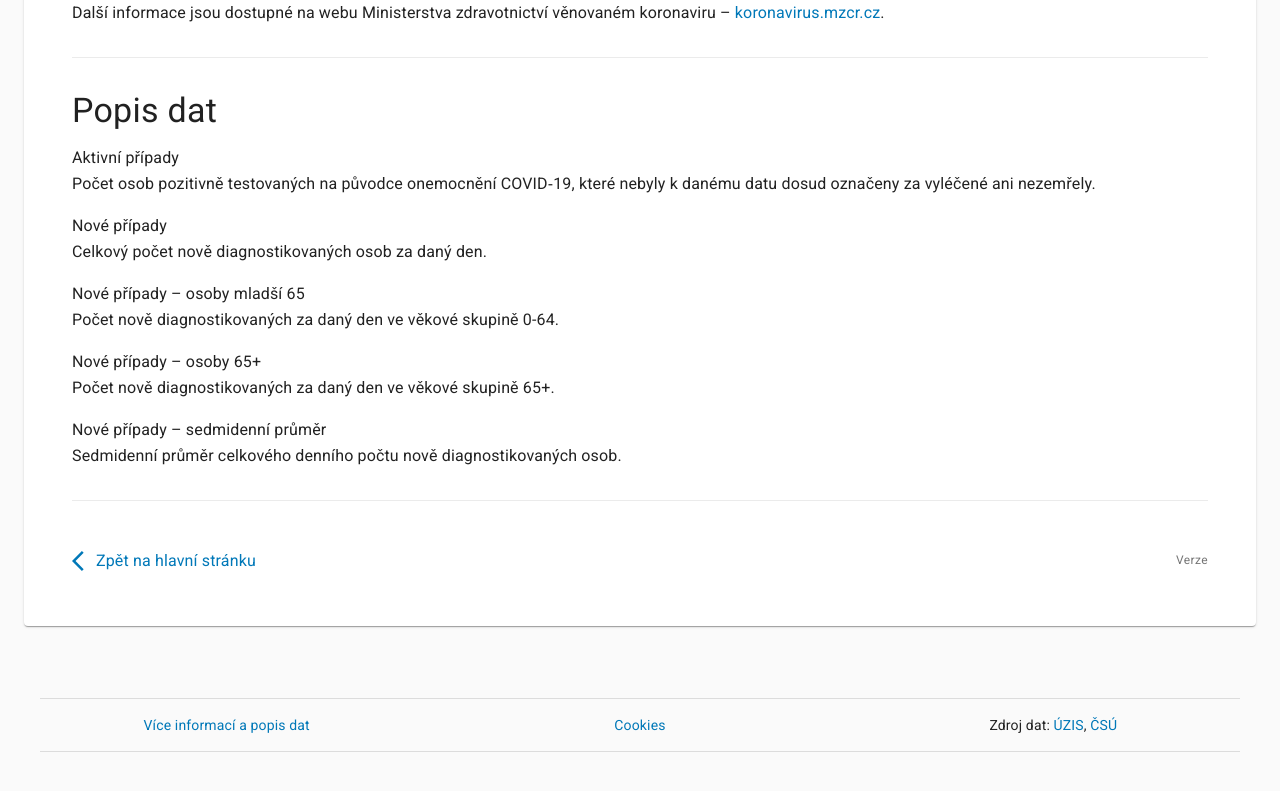
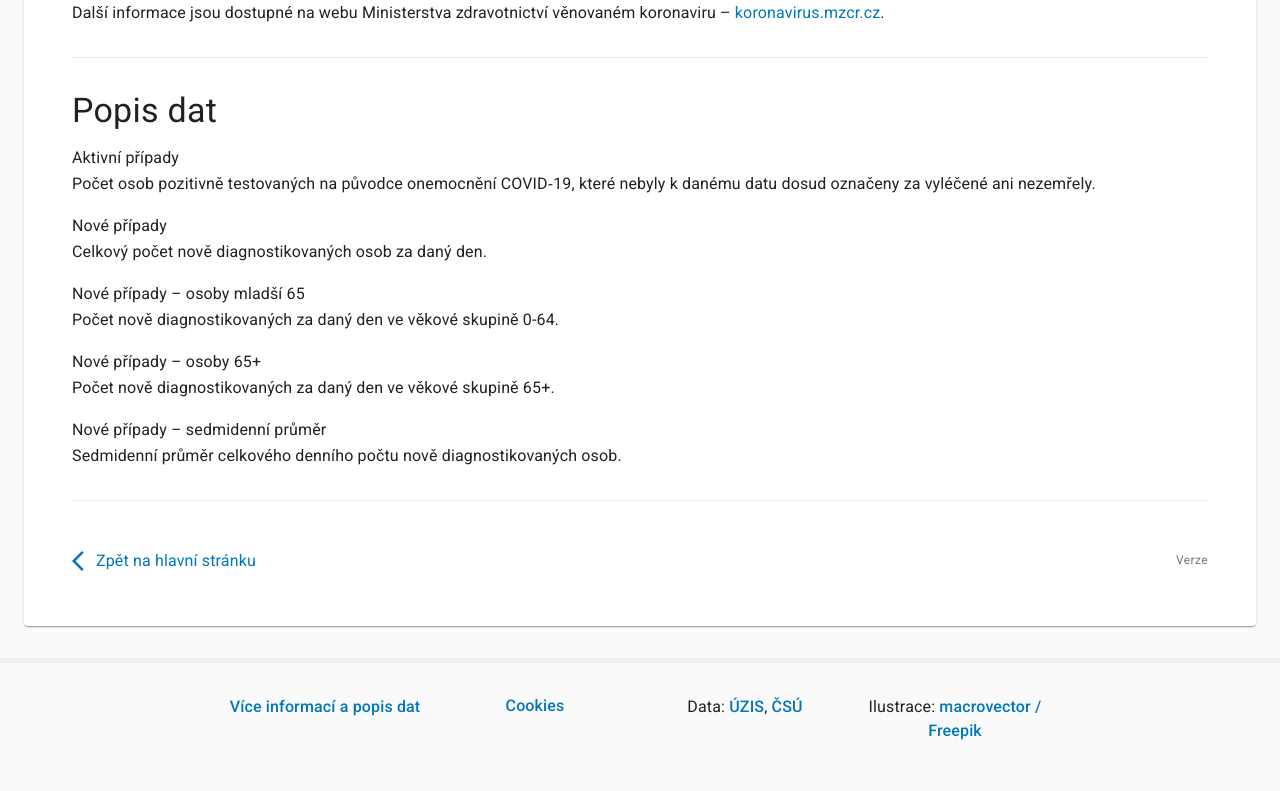
Before and after one commit to pehovorka/covid-obce-frontend, a React (Create React App) app: page /info in a window 1280 px wide. Shown: the part 770-1561 px from the top of the page. Built offline with nearby package versions, Linux system fonts and the light colour scheme; no server answers.

Commit message:
Change footer styles

```diff
--- a/src/components/EmptyContent.js
+++ b/src/components/EmptyContent.js
@@ -1,13 +1,6 @@
 import React from "react";
 import { makeStyles } from "@material-ui/core/styles";
-import {
-  Box,
-  Button,
-  Container,
-  Grid,
-  Paper,
-  Typography,
-} from "@material-ui/core";
+import { Box, Button, Container, Grid, Typography } from "@material-ui/core";
 import SearchIcon from "@material-ui/icons/Search";
 
 import townImage from "../assets/czechTown.svg";
@@ -63,11 +56,14 @@ const useStyles = makeStyles((theme) => ({
   container: {
     background:
       "linear-gradient(to top, #d5d4d0 0%, #d5d4d0 1%, #eeeeec 31%, #efeeec 75%, #e9e9e7 100%);",
-    //minHeight: "calc(100vh - 72px)",
+    minHeight: "calc(100vh - 72px)",
     boxShadow: "inset 0 7px 9px -7px rgba(0,0,0,0.4)",
+    display: "flex",
+    justifyContent: "center",
+    alignItems: "center",
     [theme.breakpoints.up("md")]: {
       paddingTop: theme.spacing(5),
-      paddingBottom: theme.spacing(10),
+      paddingBottom: theme.spacing(15),
     },
   },
   textContainer: {
--- a/src/components/Footer.js
+++ b/src/components/Footer.js
@@ -1,12 +1,15 @@
 import React, { useState } from "react";
-import { Grid, Link, Box, Divider, Typography } from "@material-ui/core";
+import { Grid, Link, Box, Typography, makeStyles } from "@material-ui/core";
 import { Link as RouterLink } from "react-router-dom";
 
 import { CookieDialog } from "./CookieDialog";
 import { route } from "../Routes";
 import { LastModified } from "./LastModified";
+import { useMunicipalitiesState } from "../providers/MunicipalitiesProvider";
 
 export function Footer() {
+  const classes = useStyles();
+  const { municipalities } = useMunicipalitiesState();
   const [openCookies, setCookiesOpen] = useState(false);
 
   const handleClickCookiesOpen = () => {
@@ -17,14 +20,16 @@ export function Footer() {
   };
 
   return (
-    <Box mt={5} mb={3} textAlign="center">
-      <Box mb={2}>
-        <Divider variant="middle" />
-      </Box>
+    <Box className={classes.container} textAlign="center" component="footer">
+      <Box className={classes.content}>
         <Grid container justify="center" spacing={1}>
           <Grid item xs={12} md>
-          <Typography variant="body2" display="inline">
-            <Link component={RouterLink} to={route.info()}>
+            <Typography>
+              <Link
+                component={RouterLink}
+                to={route.info()}
+                className={classes.link}
+              >
                 Více informací a popis dat
               </Link>
             </Typography>
@@ -32,10 +37,10 @@ export function Footer() {
 
           <Grid item xs={12} md>
             <Link
-            component="button"
-            variant="body2"
+              className={classes.link}
+              component="a"
               onClick={() => handleClickCookiesOpen()}
-            style={{ verticalAlign: "top" }}
+              style={{ cursor: "pointer" }}
             >
               Cookies
             </Link>
@@ -47,12 +52,13 @@ export function Footer() {
           </Grid>
 
           <Grid item xs={12} md>
-          <Typography variant="body2">
-            Zdroj dat:{" "}
+            <Typography>
+              Data:{" "}
               <Link
                 href="https://onemocneni-aktualne.mzcr.cz/api/v2/covid-19"
                 target="_blank"
                 rel="noreferrer"
+                className={classes.link}
               >
                 ÚZIS
               </Link>
@@ -61,18 +67,49 @@ export function Footer() {
                 href="https://www.czso.cz/csu/czso/pocet-obyvatel-v-obcich-k-112019"
                 target="_blank"
                 rel="noreferrer"
+                className={classes.link}
               >
                 ČSÚ
               </Link>
             </Typography>
           </Grid>
+
+          {municipalities.length === 0 && (
+            <Grid item xs={12} md>
+              <Typography>
+                Ilustrace:{" "}
+                <Link
+                  href="http://www.freepik.com"
+                  target="_blank"
+                  rel="noreferrer"
+                  className={classes.link}
+                >
+                  macrovector / Freepik
+                </Link>
+              </Typography>
             </Grid>
-      <Box mt={2}>
-        <Divider variant="middle" />
-      </Box>
+          )}
+        </Grid>
+
         <Box m={3} textAlign="center">
           <LastModified />
         </Box>
       </Box>
+    </Box>
   );
 }
+
+const useStyles = makeStyles((theme) => ({
+  container: {
+    borderTop: "5px solid #efefef",
+  },
+  content: {
+    padding: "2rem",
+    margin: "0 auto",
+    width: "70%",
+    fontSize: "1rem",
+  },
+  link: {
+    fontWeight: 500,
+  },
+}));
--- a/src/pages/HomePage.js
+++ b/src/pages/HomePage.js
@@ -34,7 +34,7 @@ export function HomePage(props) {
           <Container component="main">
             <Alert />
             <DragAndDropCards municipalities={municipalities} />
-            <Box textAlign="center" mt={2}>
+            <Box textAlign="center" mt={2} mb={8}>
               <Grid container alignItems="center" justify="center" spacing={1}>
                 <Grid item>
                   <WbIncandescentTwoToneIcon
@@ -52,9 +52,7 @@ export function HomePage(props) {
           </Container>
         </>
       )}
-      <Container component="footer">
-        <Footer />
-      </Container>
+      <Footer />
     </>
   );
 }
--- a/src/pages/InfoPage.js
+++ b/src/pages/InfoPage.js
@@ -99,8 +99,8 @@ export function InfoPage() {
             </Box>
           </Paper>
         </Box>
-        <Footer />
       </Container>
+      <Footer />
     </>
   );
 }
--- a/src/pages/MunicipalityDetailPage.js
+++ b/src/pages/MunicipalityDetailPage.js
@@ -86,10 +86,10 @@ export function MunicipalityDetailPage() {
                   limit={limit}
                 />
               </Box>
-              <Footer />
             </>
           )}
         </Container>
+        <Footer />
       </>
     );
 }
--- a/src/pages/PageNotFound.js
+++ b/src/pages/PageNotFound.js
@@ -25,8 +25,8 @@ export function PageNotFound({ message }) {
             </Box>
           </Paper>
         </Box>
-        <Footer />
       </Container>
+      <Footer />
     </>
   );
 }
```
Also changed, not shown: package.json (+13 -13 lines), 1 other file (tests, documents, lock files or other folders). Lines whose indentation alone changed are shown as unchanged.
